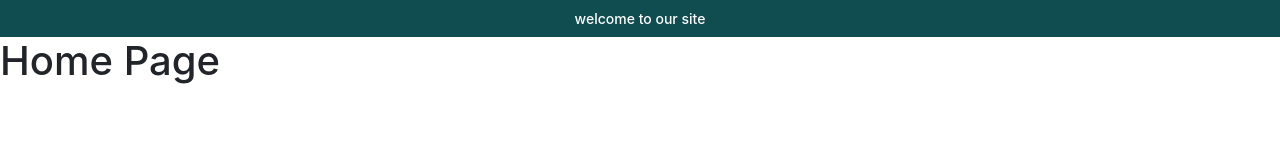
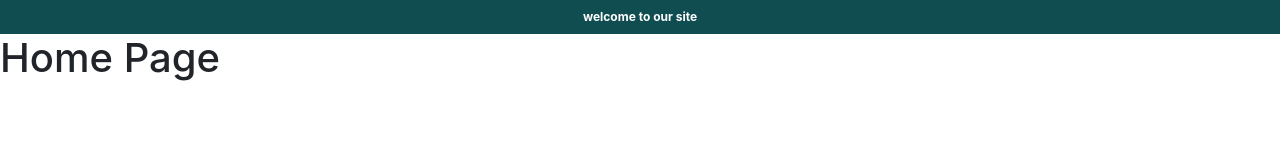
Before and after one commit to AshimaKamboj/E-commerce, a React (Create React App) app: page / in a window 1280 px wide. Shown: the top 160 px of the page. Built offline with nearby package versions, Linux system fonts and the light colour scheme.

Commit message:
changed theme

```diff
--- a/src/App.css
+++ b/src/App.css
@@ -4,4 +4,4 @@
 body{font-family: "Lato",sans-serif; font-size:14px;}
 .bg-blue{background:#104d51;}
 .headerWrapper .top-strip{padding: 8px 0px;}
-.headerWrapper .top-strip p{color:#fff;font-size:14px;font-weight:500;}
+.headerWrapper .top-strip p{color:#fff;font-size:12px;font-weight:700;}
```
